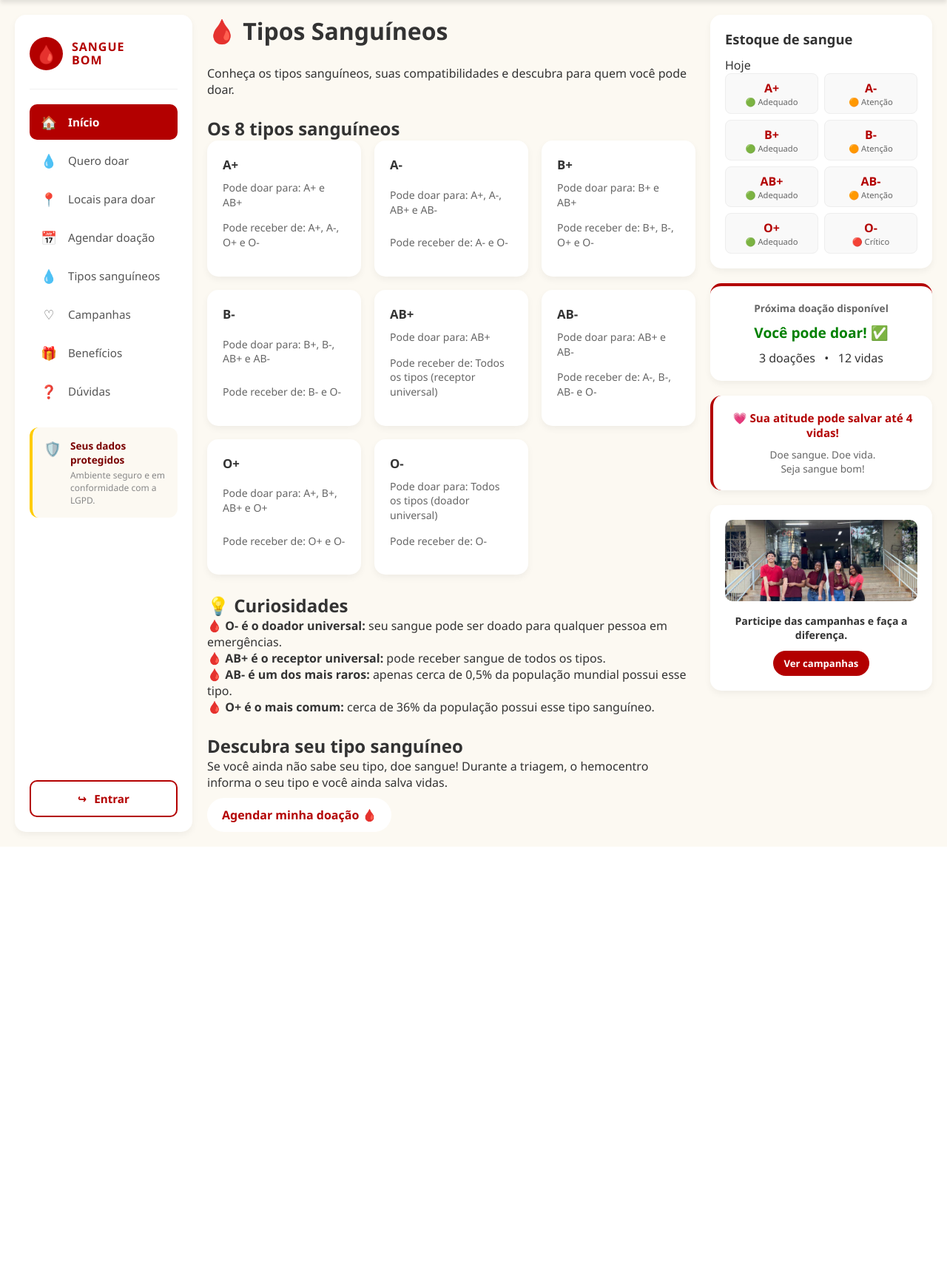
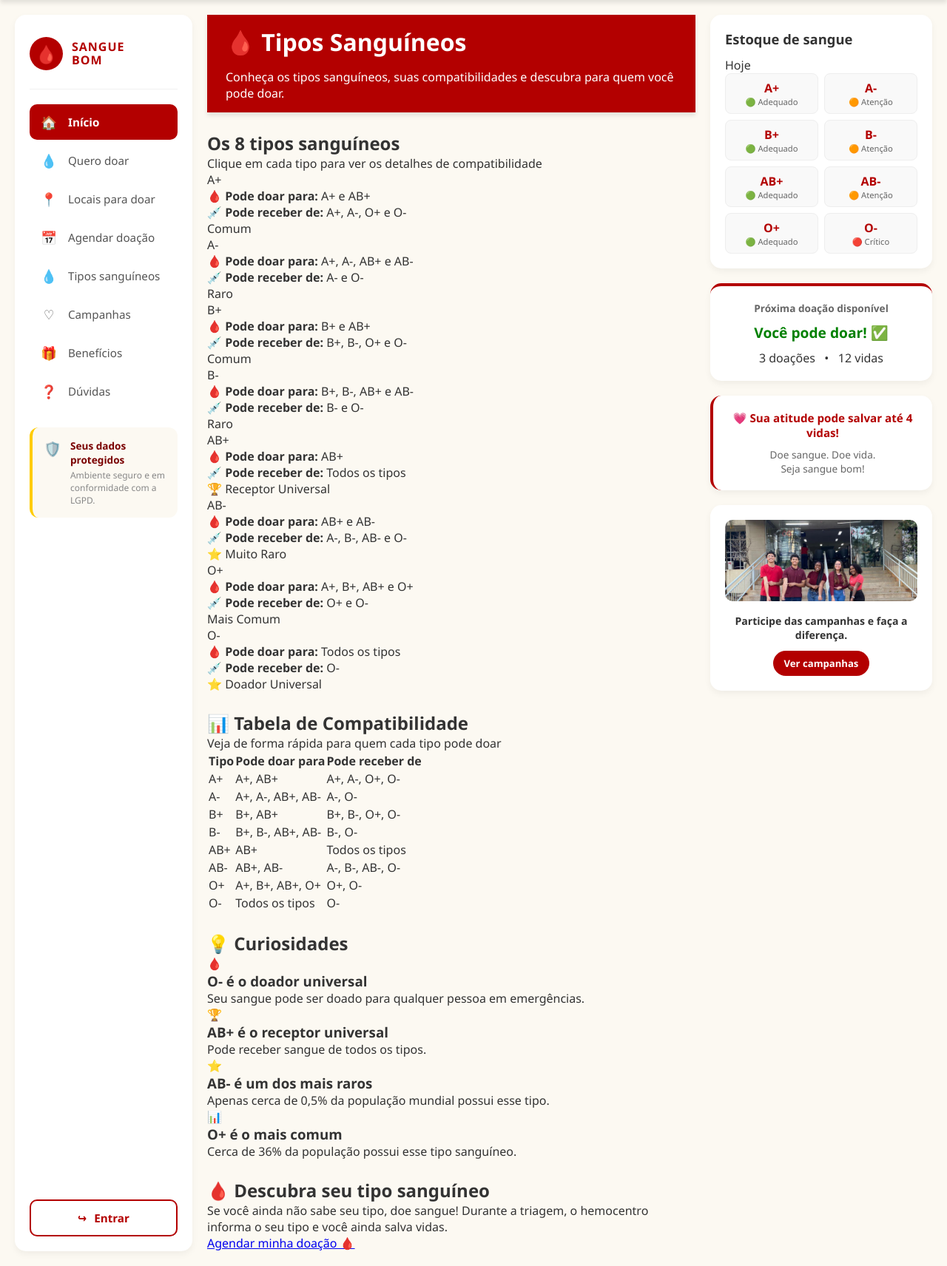
Before and after one commit to Melissa3-ctrl/sanguebom, a Django app: page /tipos_sanguineos/ in a window 1280 px wide. Shown: the part 68-1780 px from the top of the page at 74% size. Before the commit the page ends 1213 px from the top, so only its background shows below. Run offline with Django 5.2, Linux system fonts and the light colour scheme.

Commit message:
feat: tipos sanguíneos com cards coloridos, tabela e curiosidades

```diff
--- a/templates/tipos_sanguineos.html
+++ b/templates/tipos_sanguineos.html
@@ -1,88 +1,208 @@
 {% extends 'base.html' %}
 {% load static %}
 
+{% block title %}Tipos Sanguíneos - Sangue Bom{% endblock %}
+
 {% block content %}
 
-    <h1>🩸 Tipos Sanguíneos</h1>
-    <p>Conheça os tipos sanguíneos, suas compatibilidades e descubra para quem você pode doar.</p>
+    <link rel="stylesheet" href="{% static 'css/tipos_sanguineos.css' %}">
 
-    <!-- ========================= -->
-    <!-- OS 8 TIPOS SANGUÍNEOS -->
-    <!-- ========================= -->
-    <section>
+    <!-- CABEÇALHO -->
+    <header class="tipos-cabecalho">
+        <h1>🩸 Tipos Sanguíneos</h1>
+        <p>Conheça os tipos sanguíneos, suas compatibilidades e descubra para quem você pode doar.</p>
+    </header>
+
+    <!-- ============================================ -->
+    <!-- OS 8 TIPOS SANGUÍNEOS                        -->
+    <!-- ============================================ -->
+    <section class="tipos-section">
         <h2>Os 8 tipos sanguíneos</h2>
+        <p class="section-sub">Clique em cada tipo para ver os detalhes de compatibilidade</p>
 
-        <div class="cards">
+        <div class="tipos-grid">
 
-            <div class="card">
-                <h3>A+</h3>
-                <p>Pode doar para: A+ e AB+</p>
-                <p>Pode receber de: A+, A-, O+ e O-</p>
+            <div class="tipo-card tipo-a-positivo">
+                <div class="tipo-nome">A+</div>
+                <div class="tipo-info">
+                    <p><strong>🩸 Pode doar para:</strong> A+ e AB+</p>
+                    <p><strong>💉 Pode receber de:</strong> A+, A-, O+ e O-</p>
+                </div>
+                <div class="tipo-badge">Comum</div>
             </div>
 
-            <div class="card">
-                <h3>A-</h3>
-                <p>Pode doar para: A+, A-, AB+ e AB-</p>
-                <p>Pode receber de: A- e O-</p>
+            <div class="tipo-card tipo-a-negativo">
+                <div class="tipo-nome">A-</div>
+                <div class="tipo-info">
+                    <p><strong>🩸 Pode doar para:</strong> A+, A-, AB+ e AB-</p>
+                    <p><strong>💉 Pode receber de:</strong> A- e O-</p>
+                </div>
+                <div class="tipo-badge">Raro</div>
             </div>
 
-            <div class="card">
-                <h3>B+</h3>
-                <p>Pode doar para: B+ e AB+</p>
-                <p>Pode receber de: B+, B-, O+ e O-</p>
+            <div class="tipo-card tipo-b-positivo">
+                <div class="tipo-nome">B+</div>
+                <div class="tipo-info">
+                    <p><strong>🩸 Pode doar para:</strong> B+ e AB+</p>
+                    <p><strong>💉 Pode receber de:</strong> B+, B-, O+ e O-</p>
+                </div>
+                <div class="tipo-badge">Comum</div>
             </div>
 
-            <div class="card">
-                <h3>B-</h3>
-                <p>Pode doar para: B+, B-, AB+ e AB-</p>
-                <p>Pode receber de: B- e O-</p>
+            <div class="tipo-card tipo-b-negativo">
+                <div class="tipo-nome">B-</div>
+                <div class="tipo-info">
+                    <p><strong>🩸 Pode doar para:</strong> B+, B-, AB+ e AB-</p>
+                    <p><strong>💉 Pode receber de:</strong> B- e O-</p>
+                </div>
+                <div class="tipo-badge">Raro</div>
             </div>
 
-            <div class="card">
-                <h3>AB+</h3>
-                <p>Pode doar para: AB+</p>
-                <p>Pode receber de: Todos os tipos (receptor universal)</p>
+            <div class="tipo-card tipo-ab-positivo receptor-universal">
+                <div class="tipo-nome">AB+</div>
+                <div class="tipo-info">
+                    <p><strong>🩸 Pode doar para:</strong> AB+</p>
+                    <p><strong>💉 Pode receber de:</strong> Todos os tipos</p>
+                </div>
+                <div class="tipo-badge">🏆 Receptor Universal</div>
             </div>
 
-            <div class="card">
-                <h3>AB-</h3>
-                <p>Pode doar para: AB+ e AB-</p>
-                <p>Pode receber de: A-, B-, AB- e O-</p>
+            <div class="tipo-card tipo-ab-negativo">
+                <div class="tipo-nome">AB-</div>
+                <div class="tipo-info">
+                    <p><strong>🩸 Pode doar para:</strong> AB+ e AB-</p>
+                    <p><strong>💉 Pode receber de:</strong> A-, B-, AB- e O-</p>
+                </div>
+                <div class="tipo-badge">⭐ Muito Raro</div>
             </div>
 
-            <div class="card">
-                <h3>O+</h3>
-                <p>Pode doar para: A+, B+, AB+ e O+</p>
-                <p>Pode receber de: O+ e O-</p>
+            <div class="tipo-card tipo-o-positivo">
+                <div class="tipo-nome">O+</div>
+                <div class="tipo-info">
+                    <p><strong>🩸 Pode doar para:</strong> A+, B+, AB+ e O+</p>
+                    <p><strong>💉 Pode receber de:</strong> O+ e O-</p>
+                </div>
+                <div class="tipo-badge">Mais Comum</div>
             </div>
 
-            <div class="card">
-                <h3>O-</h3>
-                <p>Pode doar para: Todos os tipos (doador universal)</p>
-                <p>Pode receber de: O-</p>
+            <div class="tipo-card tipo-o-negativo doador-universal">
+                <div class="tipo-nome">O-</div>
+                <div class="tipo-info">
+                    <p><strong>🩸 Pode doar para:</strong> Todos os tipos</p>
+                    <p><strong>💉 Pode receber de:</strong> O-</p>
+                </div>
+                <div class="tipo-badge">⭐ Doador Universal</div>
             </div>
 
         </div>
     </section>
 
-    <!-- ========================= -->
-    <!-- CURIOSIDADES -->
-    <!-- ========================= -->
-    <section>
-        <h2>💡 Curiosidades</h2>
-        <p>🩸 <strong>O- é o doador universal:</strong> seu sangue pode ser doado para qualquer pessoa em emergências.</p>
-        <p>🩸 <strong>AB+ é o receptor universal:</strong> pode receber sangue de todos os tipos.</p>
-        <p>🩸 <strong>AB- é um dos mais raros:</strong> apenas cerca de 0,5% da população mundial possui esse tipo.</p>
-        <p>🩸 <strong>O+ é o mais comum:</strong> cerca de 36% da população possui esse tipo sanguíneo.</p>
+    <!-- ============================================ -->
+    <!-- TABELA DE COMPATIBILIDADE                    -->
+    <!-- ============================================ -->
+    <section class="compat-section">
+        <h2>📊 Tabela de Compatibilidade</h2>
+        <p class="section-sub">Veja de forma rápida para quem cada tipo pode doar</p>
+
+        <div class="tabela-wrapper">
+            <table class="tabela-compat">
+                <thead>
+                    <tr>
+                        <th>Tipo</th>
+                        <th>Pode doar para</th>
+                        <th>Pode receber de</th>
+                    </tr>
+                </thead>
+                <tbody>
+                    <tr>
+                        <td class="tipo-cell tipo-a">A+</td>
+                        <td>A+, AB+</td>
+                        <td>A+, A-, O+, O-</td>
+                    </tr>
+                    <tr>
+                        <td class="tipo-cell tipo-a">A-</td>
+                        <td>A+, A-, AB+, AB-</td>
+                        <td>A-, O-</td>
+                    </tr>
+                    <tr>
+                        <td class="tipo-cell tipo-b">B+</td>
+                        <td>B+, AB+</td>
+                        <td>B+, B-, O+, O-</td>
+                    </tr>
+                    <tr>
+                        <td class="tipo-cell tipo-b">B-</td>
+                        <td>B+, B-, AB+, AB-</td>
+                        <td>B-, O-</td>
+                    </tr>
+                    <tr>
+                        <td class="tipo-cell tipo-ab">AB+</td>
+                        <td>AB+</td>
+                        <td>Todos os tipos</td>
+                    </tr>
+                    <tr>
+                        <td class="tipo-cell tipo-ab">AB-</td>
+                        <td>AB+, AB-</td>
+                        <td>A-, B-, AB-, O-</td>
+                    </tr>
+                    <tr>
+                        <td class="tipo-cell tipo-o">O+</td>
+                        <td>A+, B+, AB+, O+</td>
+                        <td>O+, O-</td>
+                    </tr>
+                    <tr>
+                        <td class="tipo-cell tipo-o">O-</td>
+                        <td>Todos os tipos</td>
+                        <td>O-</td>
+                    </tr>
+                </tbody>
+            </table>
+        </div>
     </section>
 
-    <!-- ========================= -->
-    <!-- CHAMADA PARA AÇÃO -->
-    <!-- ========================= -->
-    <section>
-        <h2>Descubra seu tipo sanguíneo</h2>
+    <!-- ============================================ -->
+    <!-- CURIOSIDADES                                 -->
+    <!-- ============================================ -->
+    <section class="curiosidades-section">
+        <h2>💡 Curiosidades</h2>
+
+        <div class="curiosidades-grid">
+
+            <div class="curiosidade-card">
+                <span class="curiosidade-icon">🩸</span>
+                <h3>O- é o doador universal</h3>
+                <p>Seu sangue pode ser doado para qualquer pessoa em emergências.</p>
+            </div>
+
+            <div class="curiosidade-card">
+                <span class="curiosidade-icon">🏆</span>
+                <h3>AB+ é o receptor universal</h3>
+                <p>Pode receber sangue de todos os tipos.</p>
+            </div>
+
+            <div class="curiosidade-card">
+                <span class="curiosidade-icon">⭐</span>
+                <h3>AB- é um dos mais raros</h3>
+                <p>Apenas cerca de 0,5% da população mundial possui esse tipo.</p>
+            </div>
+
+            <div class="curiosidade-card">
+                <span class="curiosidade-icon">📊</span>
+                <h3>O+ é o mais comum</h3>
+                <p>Cerca de 36% da população possui esse tipo sanguíneo.</p>
+            </div>
+
+        </div>
+    </section>
+
+    <!-- ============================================ -->
+    <!-- CTA FINAL                                    -->
+    <!-- ============================================ -->
+    <section class="cta-tipos">
+        <h2>🩸 Descubra seu tipo sanguíneo</h2>
         <p>Se você ainda não sabe seu tipo, doe sangue! Durante a triagem, o hemocentro informa o seu tipo e você ainda salva vidas.</p>
-        <a href="{% url 'agendar_doacao' %}" class="botao-doar" style="display:inline-block; margin-top:10px;">Agendar minha doação 🩸</a>
+        <a href="{% url 'agendar_doacao' %}" class="btn-cta">
+            Agendar minha doação 🩸
+        </a>
     </section>
 
 {% endblock %}
```
